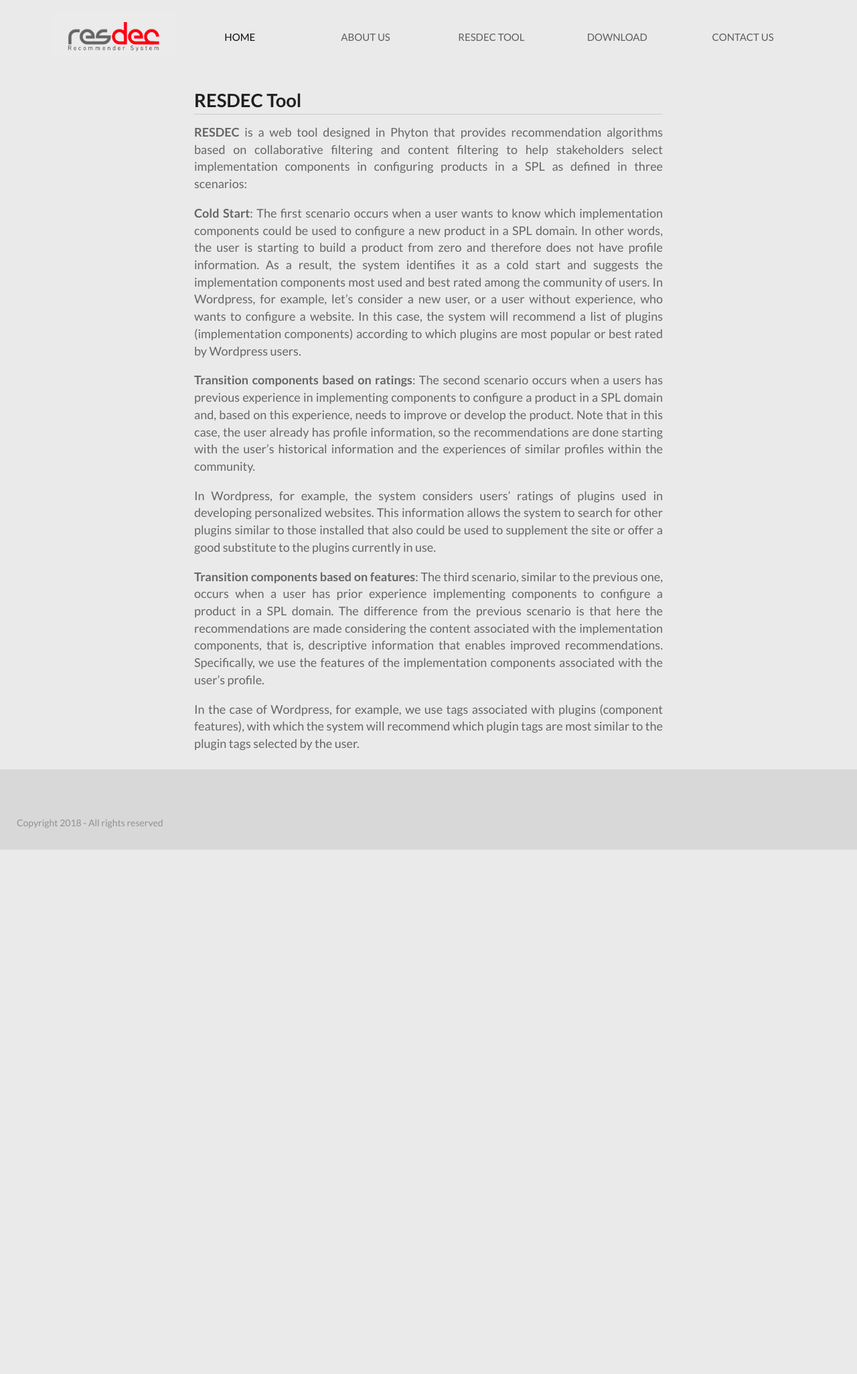
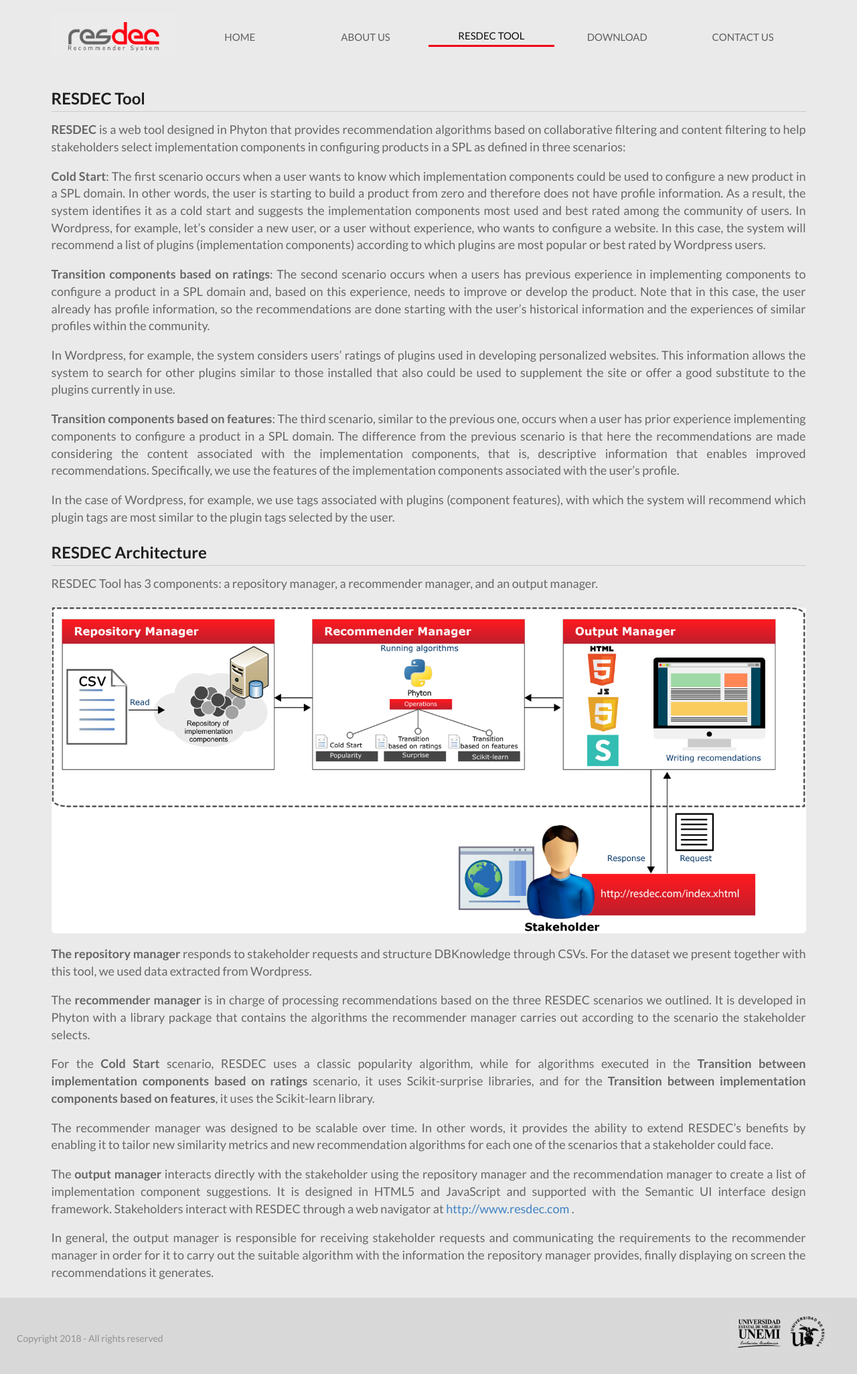
Before and after one commit to yhau1989/redser_lp, a plain HTML site: page tools.html in a window 1280 px wide. Shown: the whole page at 67% size. Before the commit the page ends 1269 px from the top, so only its background shows below. Drawn offline with Linux system fonts and the light colour scheme.

Commit message:
javascript

```diff
--- a/css/site.css
+++ b/css/site.css
@@ -20,7 +20,7 @@
     position: absolute;
     width: 100%;
     bottom: -12px;
-    padding: 70px 25px 30px 25px;
+    padding: 8px 25px 30px 25px;
     font-size: 14px;
 }
 
@@ -29,7 +29,7 @@
     background-color: #d8d8d8;
     color: #919191;
     width: 100%;
-    padding: 70px 25px 30px 25px;
+    padding: 8px 25px 30px 25px;
     font-size: 14px;
 }
 
@@ -45,3 +45,8 @@
     text-justify: inter-word;
     font-size: 18px;
 }
+
+.linkactive
+{
+  border-bottom: solid #f10019 !important;
+}
--- a/js/site.js
+++ b/js/site.js
@@ -4,3 +4,31 @@
 
 
 });
+
+function focusPath() {
+    var pathArray = window.location.pathname.split("/");
+    var path = "";
+
+    if (pathArray.length > 0)
+    {
+        path = pathArray[pathArray.length - 1].replace(".html", "");
+        var p = document.querySelectorAll('#menuroot a');
+        p.forEach(key => getHref(key, path));
+
+    }
+}
+
+function getHref(key, newPathname) {
+    key.classList.remove('active');
+    key.classList.remove('linkactive');
+    const link = key.getAttribute("href");
+    if (!link) return;
+    if (link.replace(".html", "").replace("./","").toLowerCase() == newPathname.toLowerCase()) {
+        key.classList.add('active');
+        key.classList.add('linkactive');
+    }
+}
+
+
+
+window.addEventListener('onload ', focusPath());
--- a/tools.html
+++ b/tools.html
@@ -14,7 +14,6 @@
     <script src="./js/jquery-3.1.1.min.js"></script>
     <script src="./css/semantic.js"></script>
     <script src="./js/owl.carousel.js"></script>
-    <script src="./js/site.js"></script>
 
 </head>
 
@@ -24,7 +23,7 @@
 
 
     <div class="ui container">
-        <div class="ui six item text large menu">
+        <div id="menuroot" class="ui six item text large menu">
             <div class="item">
                 <img class="ui image" src="./images/logo.jpg" alt="">
             </div>
@@ -35,7 +34,7 @@
             <a class="item" href="./contact.html">CONTACT US</a>
         </div>
 
-        <div id="cont" class="ui text container">
+        <div id="cont">
 
             <div class="ui large dividing header">RESDEC Tool</div>
 
@@ -76,15 +75,54 @@
                 recommend which plugin tags are most similar to the plugin tags selected by the user.
             </p>
 
+            <div class="ui large dividing header">RESDEC Architecture</div>
+
+            <p>
+                 RESDEC Tool has 3 components: a repository manager, a recommender manager, and an output manager.
+            </p>
+
+            <p>
+                <img src="./images/arquitecture.PNG" class="ui fluid rounded image">
+            </p>
+
+
+            <p><b>The repository manager</b> responds to stakeholder requests and structure DBKnowledge through CSVs. For the dataset we present
+            together with this tool, we used data extracted from Wordpress.</p>
+            <p>The <b>recommender manager</b> is in charge of processing recommendations based on the three RESDEC scenarios we outlined. It is
+            developed in Phyton with a library package that contains the algorithms the recommender manager carries out according to
+            the scenario the stakeholder selects.</p>
+            <p>For the <b>Cold Start</b> scenario, RESDEC uses a classic popularity algorithm, while for algorithms executed in the <b> Transition
+            between implementation components based on ratings</b> scenario, it uses Scikit-surprise libraries, and for the <b>Transition between
+            implementation components based on features</b>, it uses the Scikit-learn library.
+            </p>
+            <p>The recommender manager was designed to be scalable over time. In other words, it provides the ability to extend RESDEC’s
+            benefits by enabling it to tailor new similarity metrics and new recommendation algorithms for each one of the scenarios
+            that a stakeholder could face.</p>
+            <p>The <b>output manager</b> interacts directly with the stakeholder using the repository manager and the recommendation manager to
+            create a list of implementation component suggestions. It is designed in HTML5 and JavaScript and supported with the Semantic
+            UI interface design framework. Stakeholders interact with RESDEC through a web navigator at <a href="http://www.resdec.com">http://www.resdec.com</a> .</p>
+            <p>In general, the output manager is responsible for receiving stakeholder requests and communicating the requirements to the
+            recommender manager in order for it to carry out the suitable algorithm with the information the repository manager provides,
+            finally displaying on screen the recommendations it generates.</p>
+
 
         </div>
 
     </div>
 
     <div class="myfooter2">
-        <span>
-            Copyright 2018 - All rights reserved
-        </span>
+    <div class="ui grid">
+        <div class="left floated six wide column">
+            <div class="ui vertical basic segment" style="padding-top: 43px;">
+                <span>Copyright 2018 - All rights reserved</span>
+            </div>
+        </div>
+        <div class="right floated six wide column">
+            <div class="ui basic right aligned segment">
+                <img src="./images/logoUni.jpg" class="ui small right floated image" alt="">
+            </div>
+        </div>
+    </div>
     </div>
 
 
@@ -92,5 +130,6 @@
 
 </body>
 
+    <script src="./js/site.js"></script>
 
 </html>
```
Also changed, not shown: about.html (+17 -7 lines), contact.html (+19 -6 lines), download.html (+21 -5 lines), index.html (+21 -12 lines), images/arquitecture.PNG (added).
